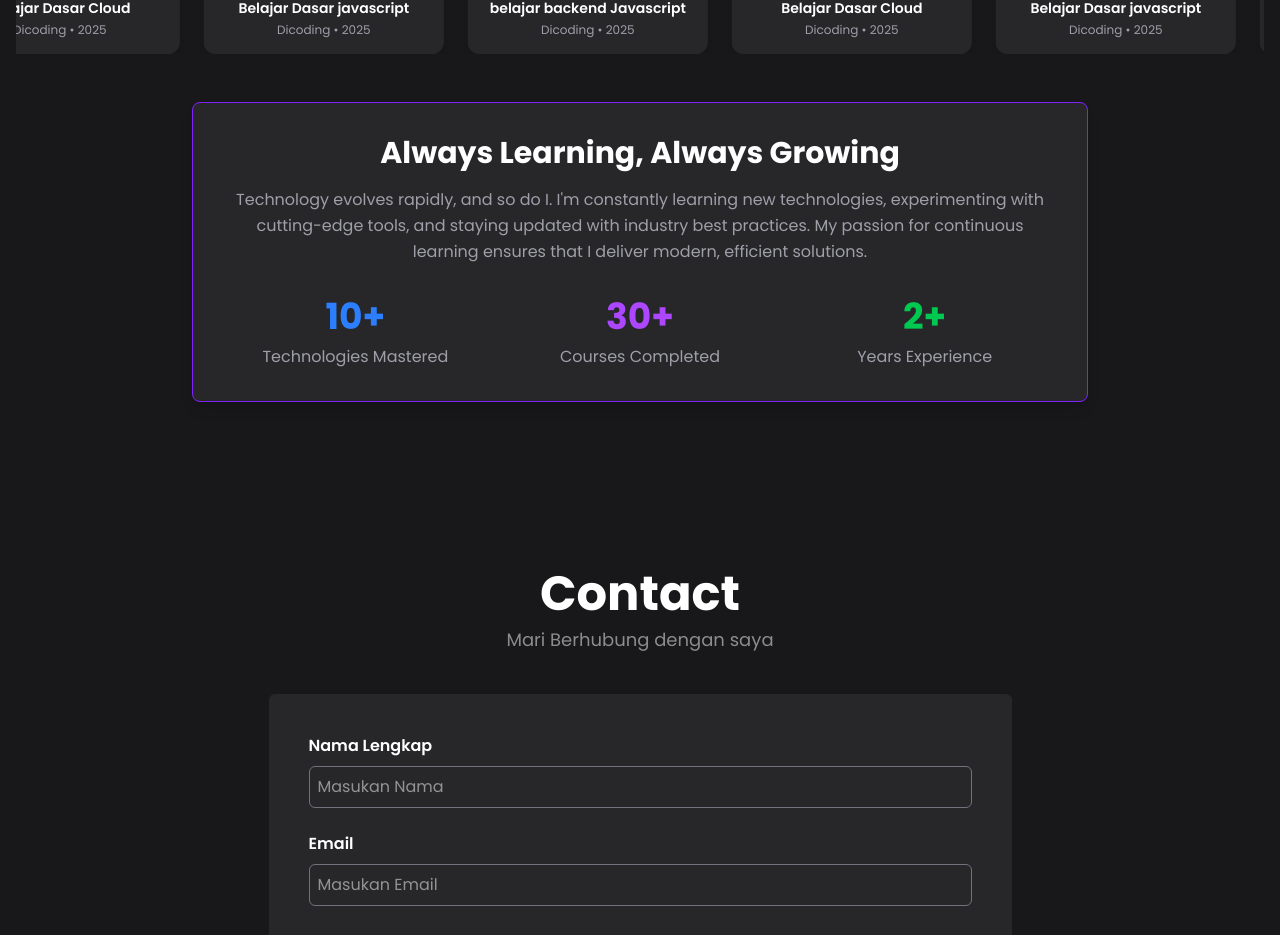
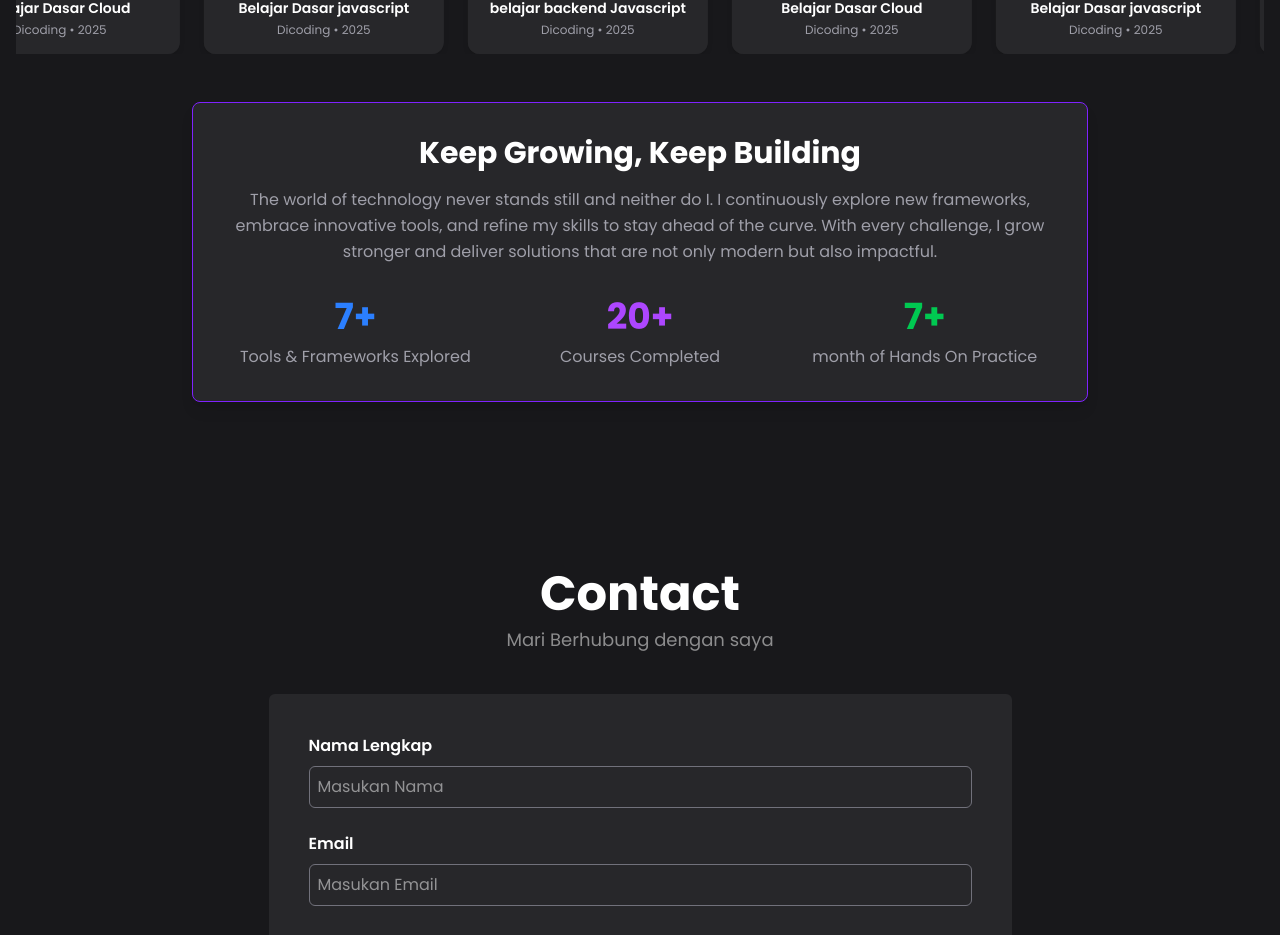
Before and after one commit to SugengPermana/Portofolio_SugengPermana, a React (Vite) app: page / in a window 1280 px wide. Shown: the part 4452-5387 px from the top of the page. Built offline with nearby package versions, Linux system fonts and the light colour scheme.

Commit message:
revisi box deskripsi

```diff
--- a/src/components/achievements.jsx
+++ b/src/components/achievements.jsx
@@ -49,26 +49,24 @@ const Achievements = () => {
       {/* Box Deskripsi */}
       <div className="mt-12 bg-zinc-800 rounded-lg p-8 text-center shadow-lg mx-auto max-w-4xl border border-violet-600">
         <h3 className="text-3xl font-bold text-white mb-4">
-          Always Learning, Always Growing
+          Keep Growing, Keep Building
         </h3>
         <p className="text-zinc-400 mb-8 leading-relaxed">
-          Technology evolves rapidly, and so do I. I'm constantly learning new
-          technologies, experimenting with cutting-edge tools, and staying
-          updated with industry best practices. My passion for continuous
-          learning ensures that I deliver modern, efficient solutions.
+          The world of technology never stands still and neither do I. I continuously explore new frameworks, embrace innovative tools, and refine my skills to stay ahead of the
+          curve. With every challenge, I grow stronger and deliver solutions that are not only modern but also impactful.
         </p>
         <div className="grid grid-cols-1 sm:grid-cols-3 gap-6">
           <div className="text-center">
-            <h1 className="text-4xl font-bold text-blue-500 mb-2">10+</h1>
-            <p className="text-zinc-400">Technologies Mastered</p>
+            <h1 className="text-4xl font-bold text-blue-500 mb-2">7+</h1>
+            <p className="text-zinc-400">Tools & Frameworks Explored</p>
           </div>
           <div className="text-center">
-            <h1 className="text-4xl font-bold text-purple-500 mb-2">30+</h1>
+            <h1 className="text-4xl font-bold text-purple-500 mb-2">20+</h1>
             <p className="text-zinc-400">Courses Completed</p>
           </div>
           <div className="text-center">
-            <h1 className="text-4xl font-bold text-green-500 mb-2">2+</h1>
-            <p className="text-zinc-400">Years Experience</p>
+            <h1 className="text-4xl font-bold text-green-500 mb-2">7+</h1>
+            <p className="text-zinc-400">month of Hands On Practice</p>
           </div>
         </div>
       </div>
```
